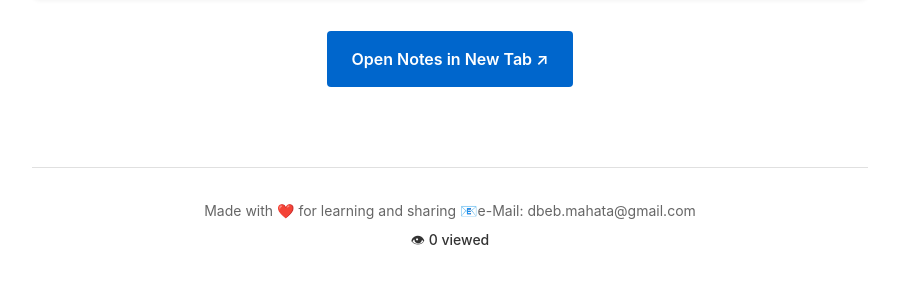
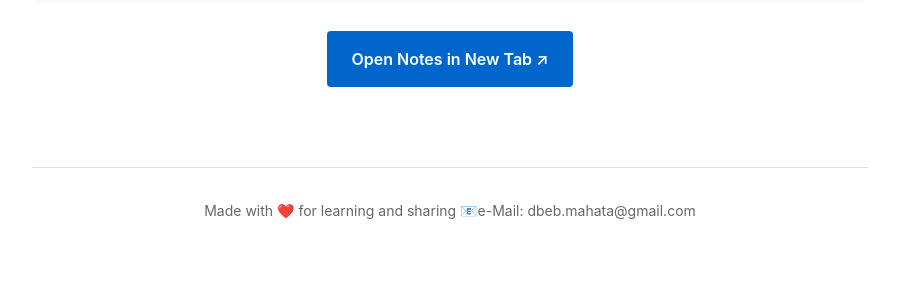
Before and after one commit to iitd-ganesh/Stream-lecture, a website: page frontend/index.html in a window 1280 px wide. Shown: the part 1551-1835 px from the top of the page, without its empty margins (190-1089 px from the left). After the commit the page ends 1812 px from the top, so only its background shows below. Drawn offline with Linux system fonts and the light colour scheme; no server answers.

Commit message:
Add all files

```diff
--- a/frontend/index.html
+++ b/frontend/index.html
@@ -185,7 +185,6 @@
 
         <footer class="lecture-footer">
             <p>Made with ❤️ for learning and sharing  📧e-Mail: dbeb.mahata@gmail.com</p>
-            <p id="viewCountDisplay">👁 <span id="viewCount">0</span> viewed</p>
         </footer>
     </main>
 
```
